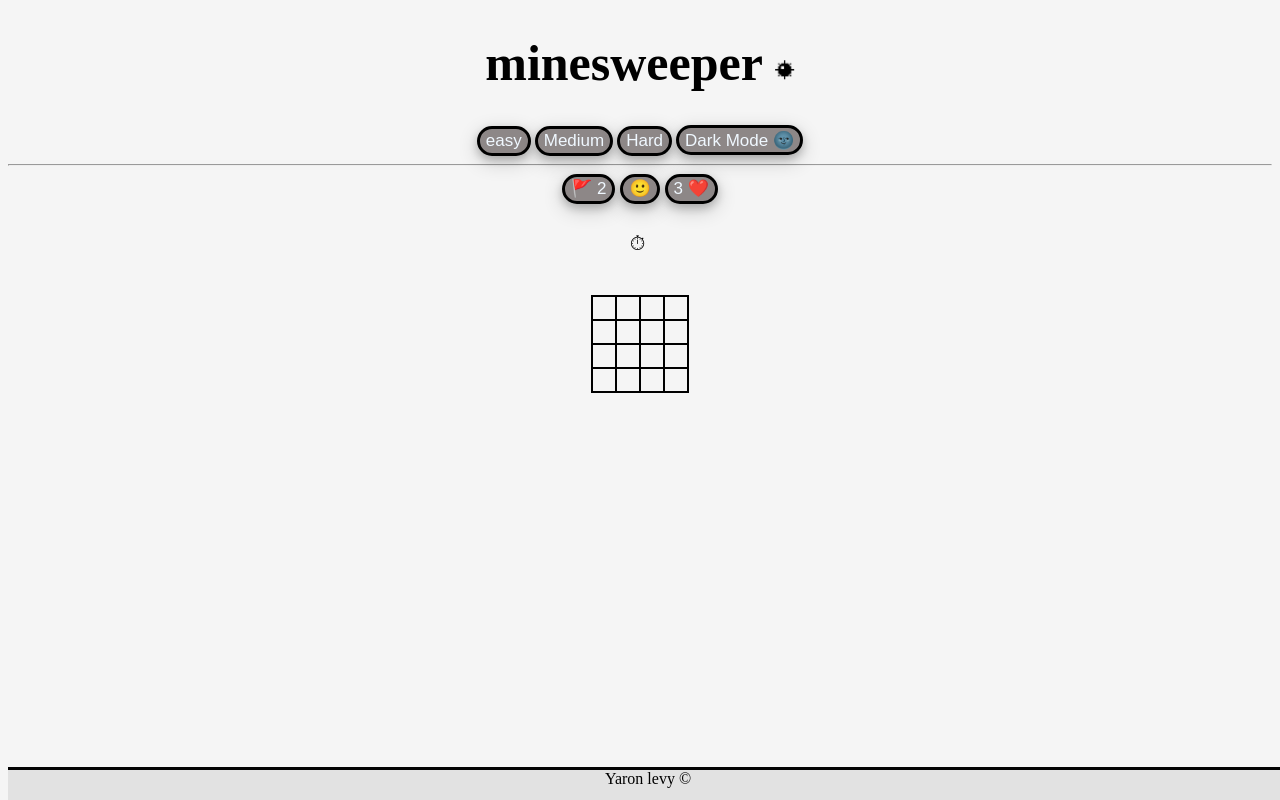
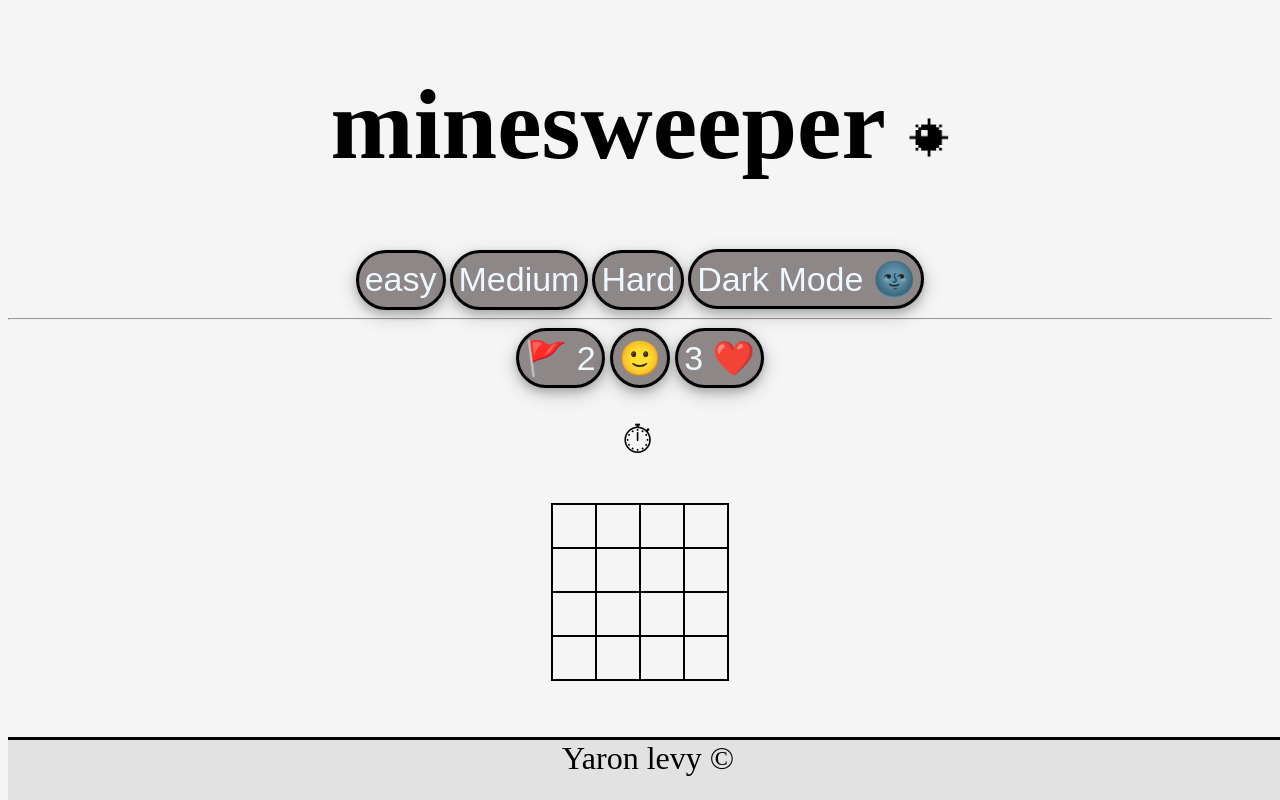
Before and after one commit to ron5054/Minesweeper, a plain HTML site: page index.html in a window 1280 px wide. Drawn offline with Linux system fonts and the light colour scheme.

Commit message:
Add files via upload

```diff
--- a/css/main.css
+++ b/css/main.css
@@ -5,11 +5,11 @@ body {
 }
 
 h1 {
-    font-size: 50px;
+    font-size: 100px;
 }
 
 h1 img {
-    height: 20px;
+    height: 40px;
 }
 
 .game-board,
@@ -22,9 +22,9 @@ td {
 }
 
 .game-board td {
-    height: 20px;
-    width: 20px;
-    font-weight: 900;
+    height: 40px;
+    width: 40px;
+    font-size: xx-large;
     /* background-color: #e2e2e2; */
 }
 
@@ -50,11 +50,11 @@ td {
 footer {
     background-color: #e2e2e2;
     border-top: 3px solid #030303;
-    height: 30px;
+    height: 60px;
     font: bold;
     position: fixed;
     bottom: 0;
-
+    font-size: xx-large;
     width: 100%;
 }
 
@@ -62,10 +62,10 @@ button {
     color: aliceblue;
     border: 3px solid black;
     background-color: rgb(141, 135, 135);
-    height: 30px;
+    height: 60px;
     /* width: 120px; */
     border-radius: 40px;
-    font-size: 17px;
+    font-size: 34px;
     box-shadow: 0 4px 8px 0 rgba(0, 0, 0, 0.2), 0 6px 20px 0 rgba(0, 0, 0, 0.19);
     transition: transform 0.3s;
 }
@@ -89,7 +89,7 @@ button:hover {
 }
 
 .timer {
-    font-size: 20px;
+    font-size: 40px;
     color: black;
     padding: 10px 20px;
     border-radius: 5px;
```
